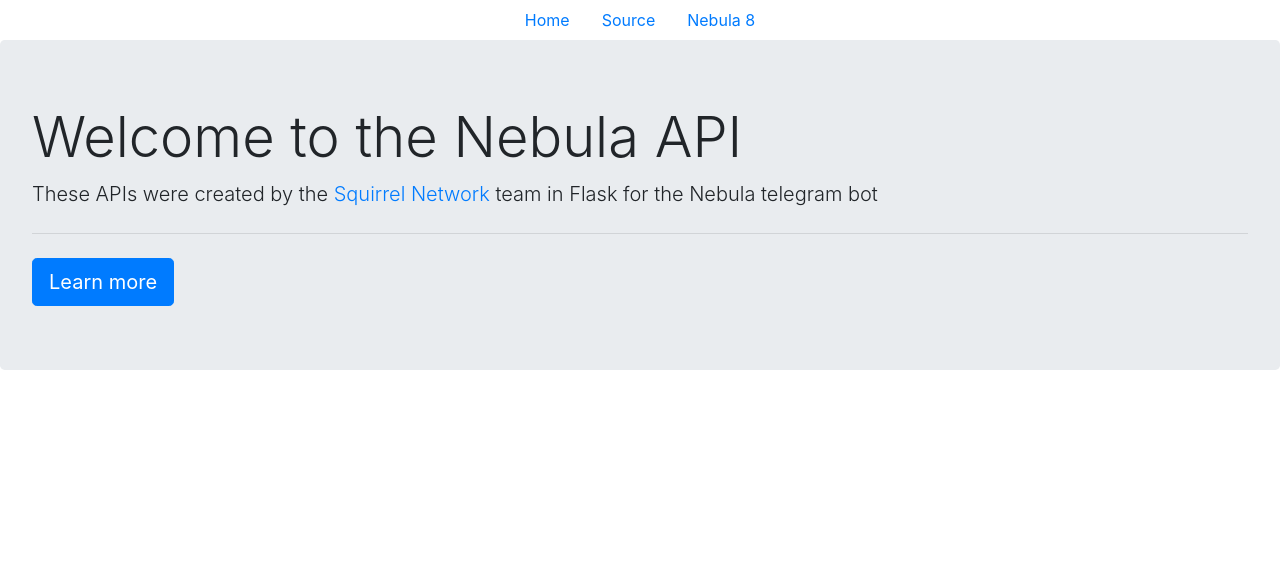
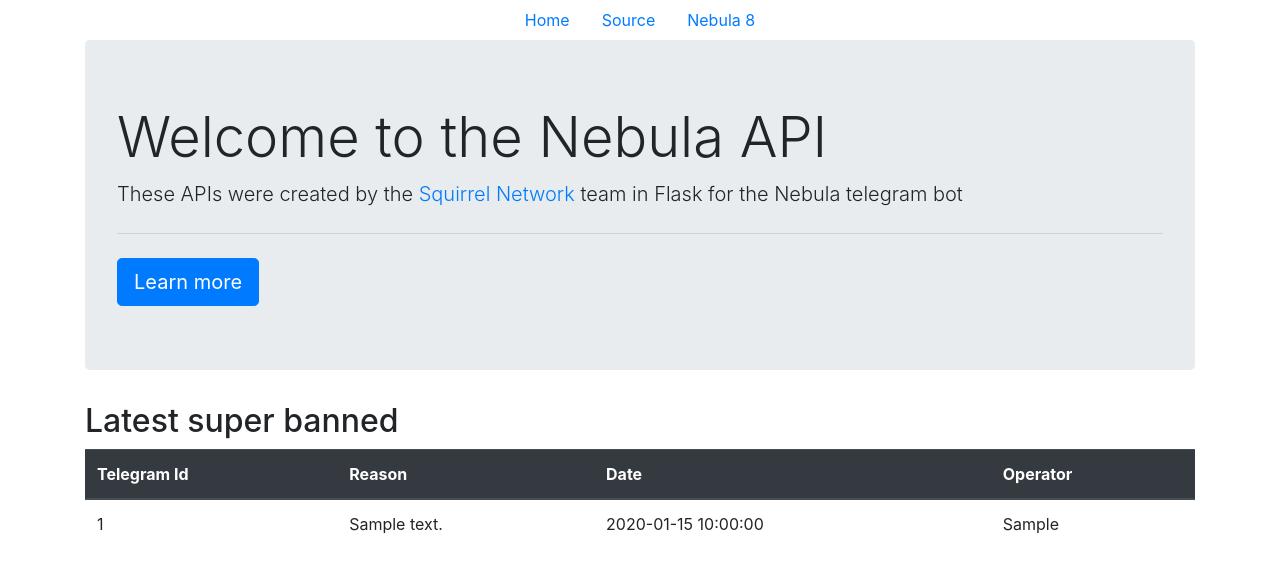
Before and after one commit to Squirrel-Network/api_nebula, a Flask app: template templates/home.html in a window 1280 px wide. Shown: the top 573 px of the page. Run offline with Flask 2, Linux system fonts and the light colour scheme; the template is opened without the code that fills it: most values are stand-ins (such as "Sample title", 1, 10 or a date in 2020).

Commit message:
add latest super banned

```diff
--- a/api.py
+++ b/api.py
@@ -20,7 +20,8 @@
 
 @app.route('/')
 def index():
-    return render_template("home.html")
+    data = SuperbanRepository().getLastSuperBanned()
+    return render_template("home.html", data = data)
 
 @app.route('/blacklist', methods=['GET'])
 @limiter.limit("1000 per day")
@@ -40,5 +41,6 @@
     else:
         return jsonify({'error': 'data not found'})
 
+
 if __name__ == "__main__":
     app.run(debug=Config.DEBUG)
--- a/database/repository/superban.py
+++ b/database/repository/superban.py
@@ -16,6 +16,11 @@
 
         return self._selectAll(q, args)
 
+    def getLastSuperBanned(self):
+        q = "SELECT * FROM superban_table WHERE user_date BETWEEN DATE_SUB(NOW(), INTERVAL 15 DAY) AND NOW() ORDER BY user_date DESC LIMIT 10"
+
+        return self._selectAll(q)
+
     def add(self, args=None):
         q = "INSERT IGNORE INTO superban_table(user_id, motivation_text, user_date, id_operator) VALUES (%s,%s,%s,%s)"
         return self._insert(q, args)
--- a/templates/home.html
+++ b/templates/home.html
@@ -4,9 +4,10 @@
     <meta charset="utf-8">
     <meta name="viewport" content="width=device-width, initial-scale=1, shrink-to-fit=no">
     <link rel="stylesheet" href="https://cdn.jsdelivr.net/npm/bootstrap@4.5.3/dist/css/bootstrap.min.css" integrity="sha384-TX8t27EcRE3e/ihU7zmQxVncDAy5uIKz4rEkgIXeMed4M0jlfIDPvg6uqKI2xXr2" crossorigin="anonymous">
-    <title>Nebula API 1.0.0</title>
+    <title>Nebula API 1.0.4</title>
   </head>
   <body>
+  <header>
     <ul class="nav justify-content-center">
       <li class="nav-item">
         <a class="nav-link" href="https://nebula.hersel.it">Home</a>
@@ -18,6 +19,8 @@
         <a class="nav-link" href="https://github.com/Squirrel-Network/nebula8">Nebula 8</a>
       </li>
     </ul>
+  </header>
+  <div class="container">
     <div class="jumbotron">
       <h1 class="display-4">Welcome to the Nebula API</h1>
       <p class="lead">These APIs were created by the <a href="https://t.me/squirrelnetwork">Squirrel Network</a> team in Flask for the Nebula telegram bot</p>
@@ -25,6 +28,31 @@
       <a class="btn btn-primary btn-lg" href="https://github.com/Squirrel-Network/api_nebula" role="button">Learn more</a>
     </div>
 
+  </div>
+  <div class="container">
+    <h2>Latest super banned</h2>
+    <table class="table">
+      <thead class="thead-dark">
+        <tr>
+          <th scope="col">Telegram Id</th>
+          <th scope="col">Reason</th>
+          <th scope="col">Date</th>
+          <th scope="col">Operator</th>
+        </tr>
+      </thead>
+      <tbody>
+      {% for row in data %}
+        <tr>
+          <td>{{row['user_id']}}</td>
+          <td>{{row['motivation_text']}}</td>
+          <td>{{row['user_date']}}</td>
+          <td>{{row['id_operator']}}</td>
+        </tr>
+      {% endfor %}
+      </tbody>
+    </table>
+  </div>
+
     <script src="https://code.jquery.com/jquery-3.5.1.slim.min.js" integrity="sha384-DfXdz2htPH0lsSSs5nCTpuj/zy4C+OGpamoFVy38MVBnE+IbbVYUew+OrCXaRkfj" crossorigin="anonymous"></script>
     <script src="https://cdn.jsdelivr.net/npm/bootstrap@4.5.3/dist/js/bootstrap.bundle.min.js" integrity="sha384-ho+j7jyWK8fNQe+A12Hb8AhRq26LrZ/JpcUGGOn+Y7RsweNrtN/tE3MoK7ZeZDyx" crossorigin="anonymous"></script>
 
```
